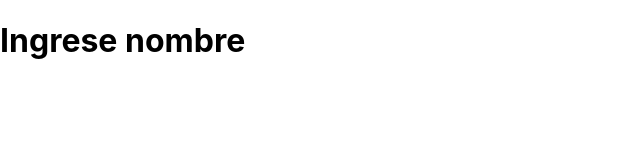
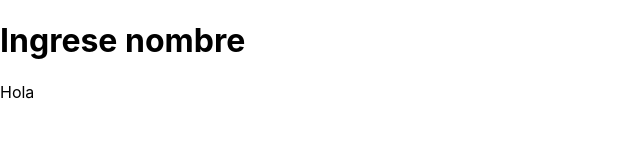
Before and after one commit to vazqueznahuel/Clementina, a React (Create React App) app: page / in a window 1280 px wide. Shown: the top 160 px of the page, without its empty margins (0-640 px from the left). Built offline with nearby package versions, Linux system fonts and the light colour scheme.

Commit message:
Configuraciones para npm start

```diff
--- a/package.json
+++ b/package.json
@@ -8,7 +8,7 @@
     "@testing-library/user-event": "^13.5.0",
     "react": "^18.2.0",
     "react-dom": "^18.2.0",
-    "react-scripts": "5.0.1",
+    "react-scripts": "^5.0.1",
     "web-vitals": "^2.1.4"
   },
   "scripts": {
--- a/src/App.js
+++ b/src/App.js
@@ -4,9 +4,10 @@ import Label from './components/label/label.jsx'
 
 function App() {
   return (
-    <div>
+    <view>
       <Label nombre='Ingrese nombre' />
-    </div>
+      Hola
+    </view>
   );
 }
 
```
Also changed, not shown: 1 other file (tests, documents, lock files or other folders).
